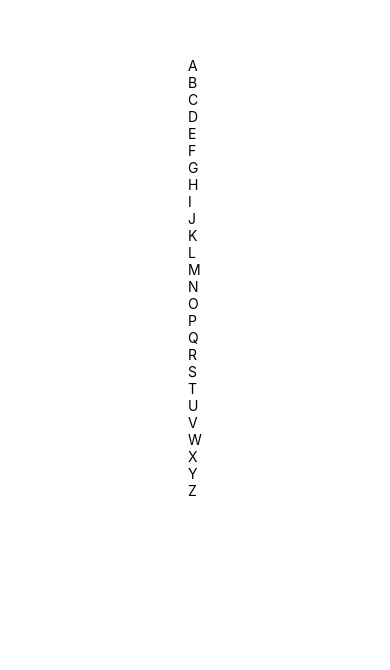
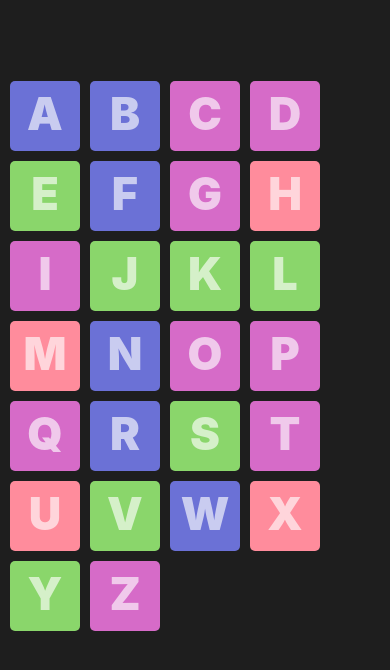
Before and after one commit to LizandroBackEnd/Practices_abecedario, a React Native app: screen / in a window 390 px wide. Shown: the part 144-814 px from the top of the page. Built offline with nearby package versions, Linux system fonts and the light colour scheme.

Commit message:
add Funtionality

```diff
--- a/App.js
+++ b/App.js
@@ -1,6 +1,6 @@
 import { StatusBar } from 'expo-status-bar';
 import React from 'react';
-import { StyleSheet, Text, View } from 'react-native';
+import { StyleSheet, View, Text } from 'react-native';
 import Layout from  './src/components/Layout';
 
 export default function App() {
@@ -14,9 +14,10 @@ export default function App() {
 
 const styles = StyleSheet.create({
   container: {
-    flex: 1,
-    backgroundColor: '#fff',
+    backgroundColor: '#1e1e1e',
     alignItems: 'center',
     justifyContent: 'center',
+      padding: 10,
+      height: 1000
   },
 });
--- a/package.json
+++ b/package.json
@@ -10,6 +10,7 @@
   },
   "dependencies": {
     "expo": "~50.0.11",
+    "expo-av": "^13.10.5",
     "expo-status-bar": "~1.11.1",
     "react": "18.2.0",
     "react-native": "0.73.4"
--- a/src/components/Card.jsx
+++ b/src/components/Card.jsx
@@ -1,12 +1,46 @@
-import {Text, Touchable, TouchableOpacity, View} from "react-native";
+import {StyleSheet, Text, TouchableOpacity,} from "react-native";
+import {useState} from "react";
+import { Audio } from 'expo-av'
 
 
-export default function Card ({letter, sound, color}){
+export default function Card ({letter, audio}){
+
+    const [sound, setSound] = useState()
+    const [backgroundColor, setBackgroundColor] = useState(RandomColor());
+
+    async function playSoundLetter() {
+        const { sound } =  await Audio.Sound.createAsync(audio)
+        setSound(sound)
+        await sound.playAsync()
+    }
+
     return (
-        <View>
-        <TouchableOpacity>
-            <Text> {letter} </Text>
+        <TouchableOpacity style={[styles.card, { backgroundColor }]} onPress={playSoundLetter}>
+            <Text style={styles.letter}>
+                {letter}
+            </Text>
         </TouchableOpacity>
-        </View>
     )
 }
+
+const RandomColor = () => {
+    const colors = ['#FF8C9C', '#6B71D6', '#8AD66B', '#D66BC8']
+    return colors[Math.floor(Math.random() * colors.length)];
+};
+
+
+const styles = StyleSheet.create({
+    card: {
+        padding: 5,
+        backgroundColor: '#ffffff',
+        borderRadius: 5,
+        width: 70,
+        height: 70
+    },
+    letter: {
+        fontSize: 45,
+        textAlign: 'center',
+        color: 'rgba(255,255,255,0.64)',
+        fontWeight: "900"
+    }
+})
--- a/src/components/Layout.jsx
+++ b/src/components/Layout.jsx
@@ -1,14 +1,21 @@
-import {Text, View} from "react-native";
+import {StyleSheet, View} from "react-native";
 import alphabet from "../data/alphabet";
 import Card from "./Card";
 
 export  default  function layout() {
     return (
-        <View>
-            {alphabet.map((letter) => (
-                <Card {...letter}/>
-            ))}
-
-        </View>
+            <View style={styles.layout}>
+                {alphabet.map((letter) => (
+                    <Card key={letter.letter} letter={letter.letter} audio={letter.sound}/>
+                ))}
+            </View>
     );
 }
+
+const styles = StyleSheet.create({
+    layout: {
+        flexDirection: 'row',
+        flexWrap: 'wrap',
+        gap: 10,
+    }
+})
```
Also changed, not shown: 1 other file (tests, documents, lock files or other folders).
